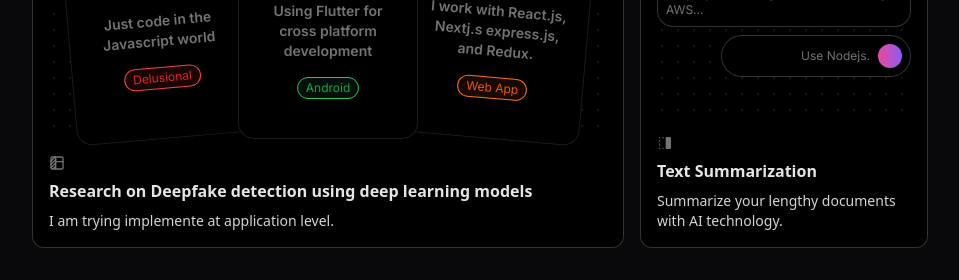
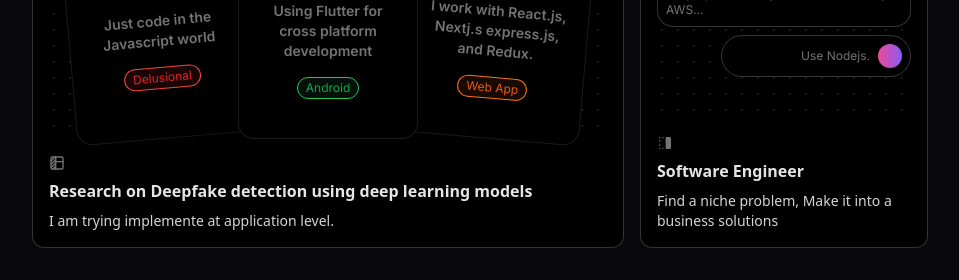
Before and after one commit to Arman8957/arman_porfolio, a Next.js app: page / in a window 1280 px wide. Shown: the part 2064-2344 px from the top of the page, without its empty margins (160-1119 px from the left). Built offline with nearby package versions, Linux system fonts and the light colour scheme.

Commit message:
grid updated

```diff
--- a/src/components/Grid.tsx
+++ b/src/components/Grid.tsx
@@ -342,10 +342,10 @@ const items = [
   },
 
   {
-    title: "Text Summarization",
+    title: "Software Engineer",
     description: (
       <span className="text-sm">
-        Summarize your lengthy documents with AI technology.
+        Find a niche problem, Make it into a business solutions
       </span>
     ),
     header: <SkeletonFive />,
```
